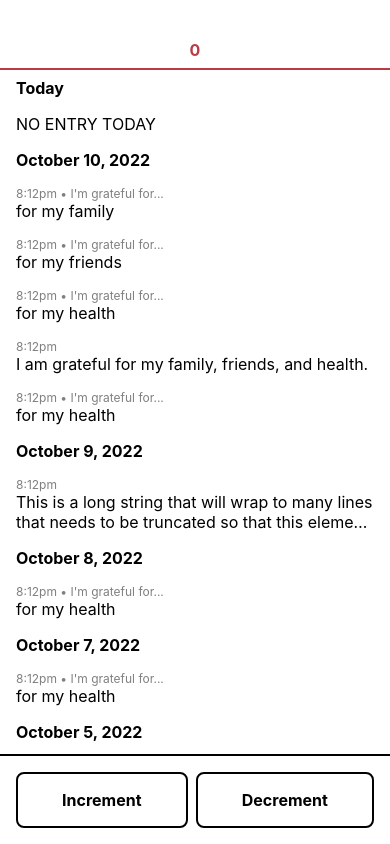
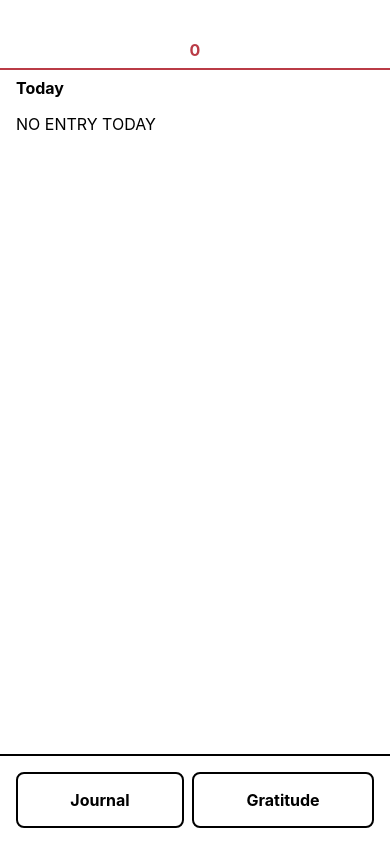
Before and after one commit to MatthewDailey/android-journal, a React Native app: screen / in a window 390 px wide. Built offline with nearby package versions, Linux system fonts and the light colour scheme.

Commit message:
add in-memory storage

```diff
--- a/App.tsx
+++ b/App.tsx
@@ -1,8 +1,8 @@
 import React from "react";
-import { ComponentDemoView } from "./component_demo_view";
+import { MainView } from "./main_view";
 
 export default function App() {
   return (
-    <ComponentDemoView />
+    <MainView />
   );
 }
--- a/journal_entries_hook.ts
+++ b/journal_entries_hook.ts
@@ -1,3 +1,4 @@
+import React from 'react'
 import { JournalEntry } from "./types";
 
 export type JournalEntriesProps = {
@@ -8,9 +9,13 @@ export type JournalEntriesProps = {
 
 export default {
     useJournalEntries: (): JournalEntriesProps => {
+        const [entries, setEntries] = React.useState<JournalEntry[]>([]);
+
         return {
-            entries: [],
-            addEntry: () => { },
+            entries,
+            addEntry: (entry) => {
+                setEntries([entry].concat(entries));
+            },
             removeEntry: () => { },
         }
     }
```
